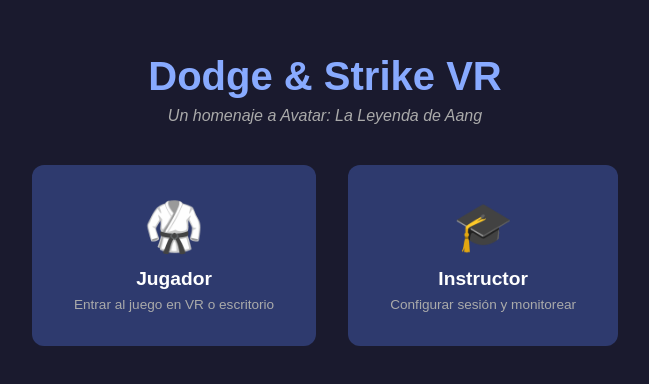
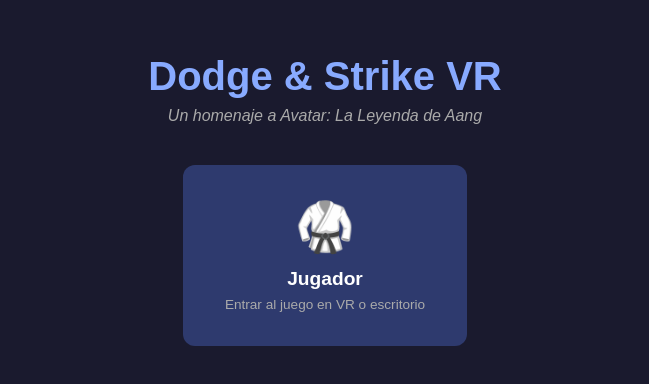
Before and after one commit to JavierTF/avatar-game, a website built with Vite: page index.html in a window 1280 px wide. Shown: the part 200-584 px from the top of the page, without its empty margins (315-964 px from the left). Built offline with nearby package versions, Linux system fonts and the light colour scheme; animation ran at ten frames a second.

Commit message:
feat: oculta tarjeta de Instructor del menú de inicio (instructor.html sigue accesible por URL)

```diff
--- a/index.html
+++ b/index.html
@@ -88,11 +88,6 @@
         <div class="label">Jugador</div>
         <div class="desc">Entrar al juego en VR o escritorio</div>
       </div>
-      <div class="role-card" id="btn-role-instructor">
-        <div class="icon">🎓</div>
-        <div class="label">Instructor</div>
-        <div class="desc">Configurar sesión y monitorear</div>
-      </div>
     </div>
   </div>
 
--- a/src/js/main.js
+++ b/src/js/main.js
@@ -141,10 +141,6 @@
     document.getElementById('btn-role-player').addEventListener('click', () => {
         document.getElementById('role-select').style.display = 'none';
         document.getElementById('overlay').style.display = 'flex';
-    });
-
-    document.getElementById('btn-role-instructor').addEventListener('click', () => {
-        window.location.href = '/instructor.html';
     });
 
     document.getElementById('btn-vr').addEventListener('click', () => {
```
